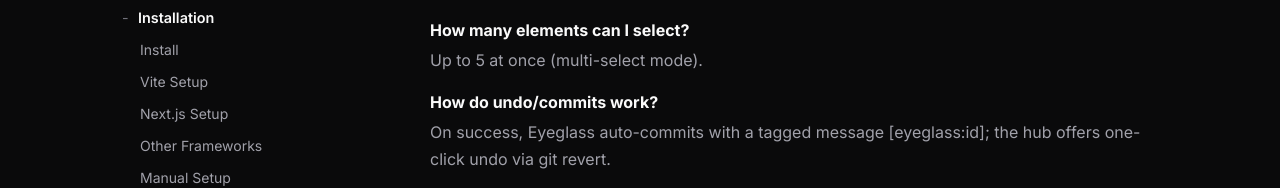
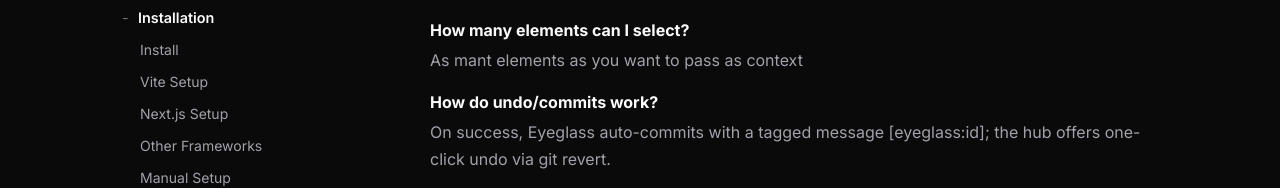
Before and after one commit to donutboyband/eyeglass_site, a React (Vite) app: page /docs/community in a window 1280 px wide. Shown: the part 276-464 px from the top of the page. Built offline with nearby package versions, Linux system fonts and the light colour scheme.

Commit message:
Update Community and CoreConcepts documentation for multi-select functionality

```diff
--- a/src/components/docs/pages/Community.tsx
+++ b/src/components/docs/pages/Community.tsx
@@ -1,7 +1,7 @@
 const faq = [
   ['Does this call the agent in the demo?', 'No. The demo page intercepts bridge calls locally (mock bridge, no network or file writes).'],
   ['What frameworks are supported?', 'React, Vue 2/3, Svelte, and vanilla. Component names + file paths are captured where available.'],
-  ['How many elements can I select?', 'Up to 5 at once (multi-select mode).'],
+  ['How many elements can I select?', 'As mant elements as you want to pass as context'],
   ['How do undo/commits work?', 'On success, Eyeglass auto-commits with a tagged message [eyeglass:id]; the hub offers one-click undo via git revert.'],
   ['Can I disable auto-commit?', 'Yes, toggle it in the hub settings (gear icon). Setting persists in localStorage.'],
   ['Does the inspector run in production?', 'No. It only initializes when NODE_ENV !== "production" to keep your production bundle clean.'],
--- a/src/components/docs/pages/CoreConcepts.tsx
+++ b/src/components/docs/pages/CoreConcepts.tsx
@@ -98,7 +98,7 @@ export function CoreConcepts() {
         <ul>
           <li><strong>Hover Highlighting:</strong> See element boundaries and component names as you hover</li>
           <li><strong>Click to Select:</strong> Single-click to select an element and open the request panel</li>
-          <li><strong>Multi-Select:</strong> Hold Cmd/Ctrl and click to select up to 5 elements</li>
+          <li><strong>Multi-Select:</strong> Select multiple items to pass to the agent</li>
           <li><strong>Framework Detection:</strong> Automatically detects React, Vue, and Svelte component names and file paths</li>
           <li><strong>Request Panel:</strong> Type your request and submit to the agent</li>
           <li><strong>Activity Feed:</strong> Real-time updates on the agent's progress via Server-Sent Events</li>
@@ -177,7 +177,7 @@ export function CoreConcepts() {
 
       <section className="docs-section" id="multi-select">
         <h2>Multi-Select</h2>
-        <p>Eyeglass supports selecting up to 5 elements at once. This is useful for batch operations or when you need to describe relationships between elements.</p>
+        <p>Eyeglass supports selecting many elements at once. This is useful for batch operations or when you need to describe relationships between elements.</p>
 
         <h3>How to Multi-Select</h3>
         <ol>
```
